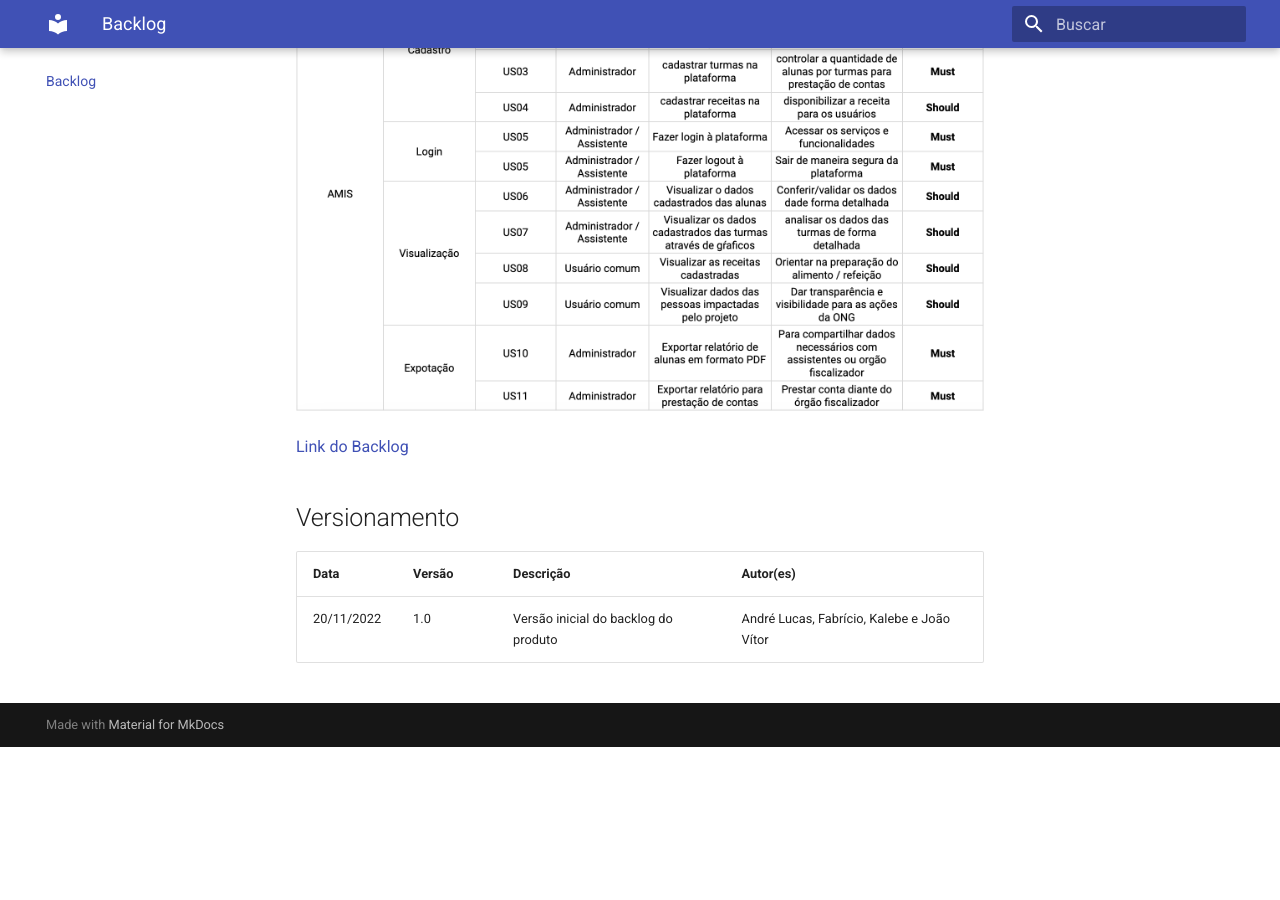
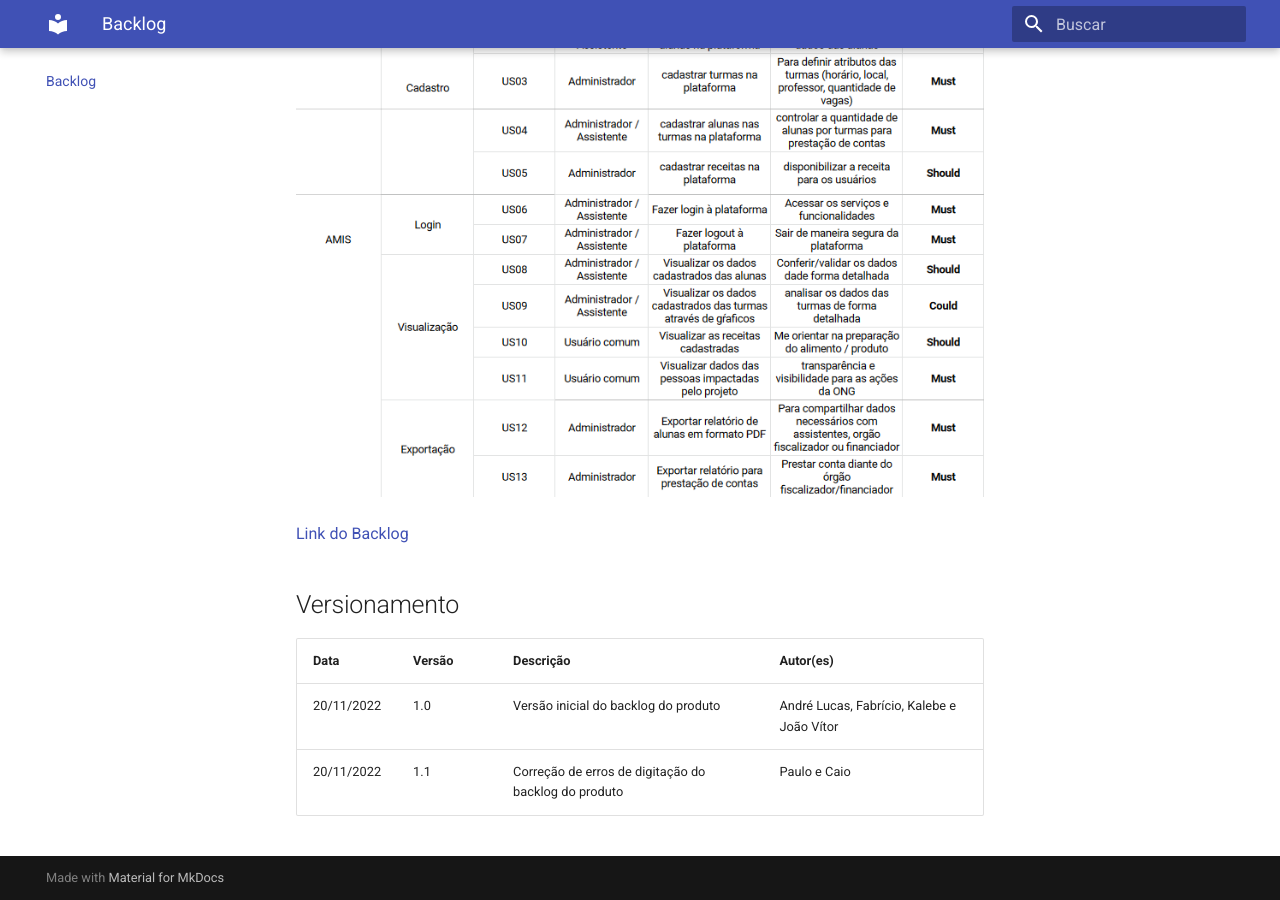
Before and after one commit to fga-eps-mds/2022.2-Amis-Doc, an MkDocs documentation site: the page built from docs/Backlog/backlog.md, in a window 1280 px wide and 900 px high, scrolled down 722 px. Built offline with MkDocs 1.6.1 and Material for MkDocs 9.7.7, drawn with Linux system fonts in a browser that asks for light colours; before the commit the page ends 1469 px from its top, so only the background shows below that.

Commit message:
(#74): Correção de erros de digitação do backlog do produto

```diff
--- a/docs/Backlog/backlog.md
+++ b/docs/Backlog/backlog.md
@@ -10,7 +10,7 @@ O backlog contêm os itens ordenados que serão desenvolvidos pelo time para o p
 
 No contexto do produto, o Product Backlog foi divido em: Épicos e User Stories. Foram definidos 4 épicos como o MVP do projeto e 11 User Stories. O artefato pode ser visualizado a seguir.
 
-![Backlog](../assets/backlog_1.1.png)
+![Backlog](../assets/backlog_1.2.png)
 
 [Link do Backlog](https://docs.google.com/spreadsheets/d/17Bi-MHd1MYtOc6bwy8qAHqQTlhrCao5arH_KqRKX1n4/edit#gid=877927985)
 
@@ -19,3 +19,4 @@ No contexto do produto, o Product Backlog foi divido em: Épicos e User Stories.
 | Data | Versão | Descrição | Autor(es) |
 |------|--------|-----------|-----------|
 | 20/11/2022 |  1.0 | Versão inicial do backlog do produto | André Lucas, Fabrício, Kalebe e João Vítor |
+| 20/11/2022 |  1.1 | Correção de erros de digitação do backlog do produto | Paulo e Caio |
```
Also changed, not shown: docs/assets/backlog_1.2.png (added).
